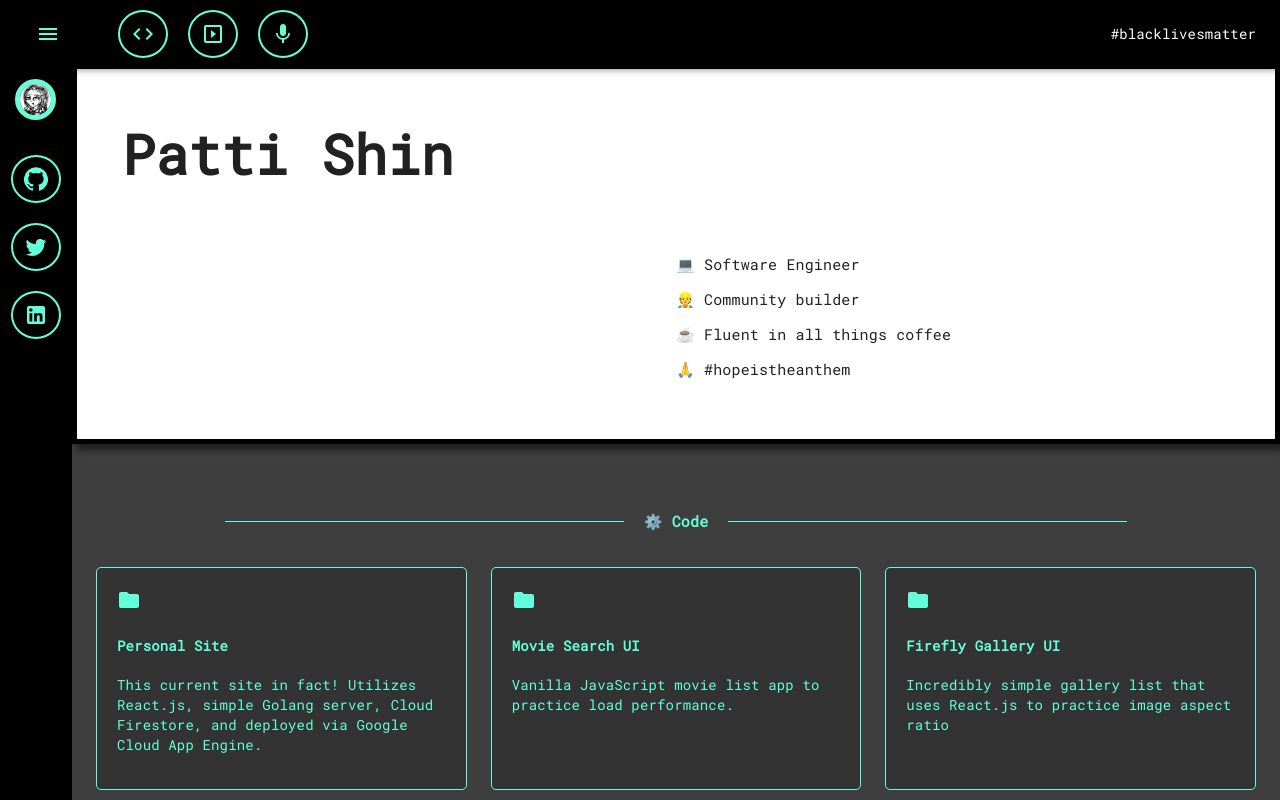
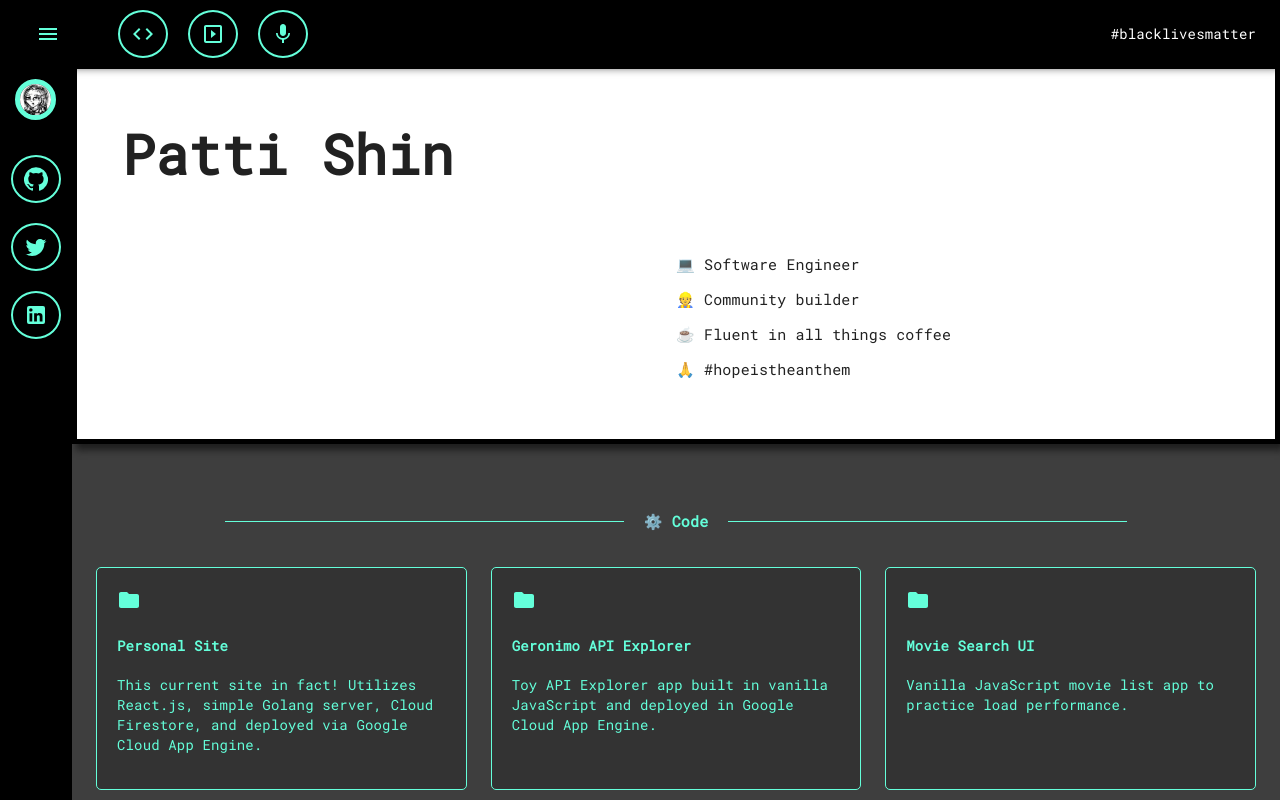
Before and after one commit to pattishin/pattishin, a React (Create React App) app: page / in a window 1280 px wide. Built offline with nearby package versions, Linux system fonts and the light colour scheme; no server answers.

Commit message:
Adding Geronimo to projects

```diff
--- a/src/components/projects/index.js
+++ b/src/components/projects/index.js
@@ -48,6 +48,13 @@ class Projects extends Component {
               <p>{"This current site in fact! Utilizes React.js, simple Golang server, Cloud Firestore, and deployed via Google Cloud App Engine."}</p>
             </div>
           </Grid>
+          <Grid item xs={12} lg={4} onClick={() => this.selectFolder('geronimo')}>
+            <div className="projectFolder">
+              <FolderIcon style={{ color: 'rgb(100, 255, 218)' }} />
+              <h4>{"Geronimo API Explorer"}</h4>
+              <p>{"Toy API Explorer app built in vanilla JavaScript and deployed in Google Cloud App Engine."}</p>
+            </div>
+          </Grid>
           <Grid item xs={12} lg={4} onClick={() => this.selectFolder('movie-performance-ui')}>
             <div className="projectFolder">
               <FolderIcon style={{ color: 'rgb(100, 255, 218)' }} />
```
